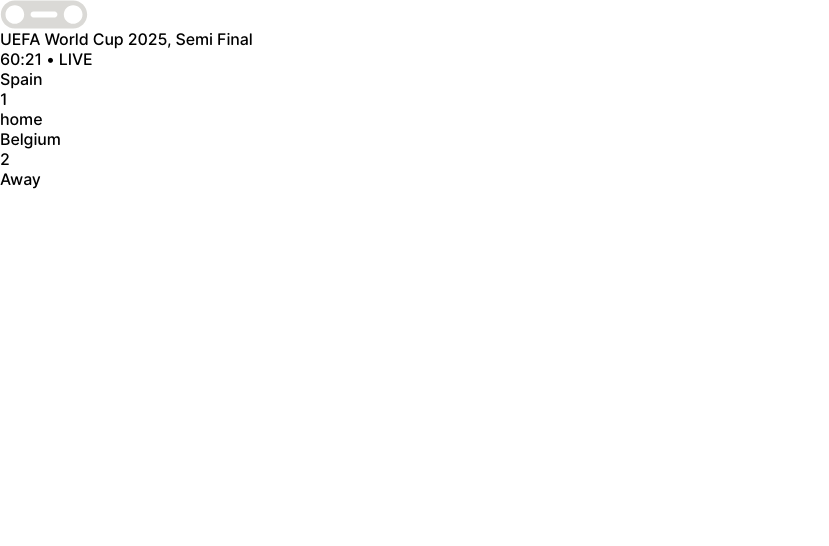
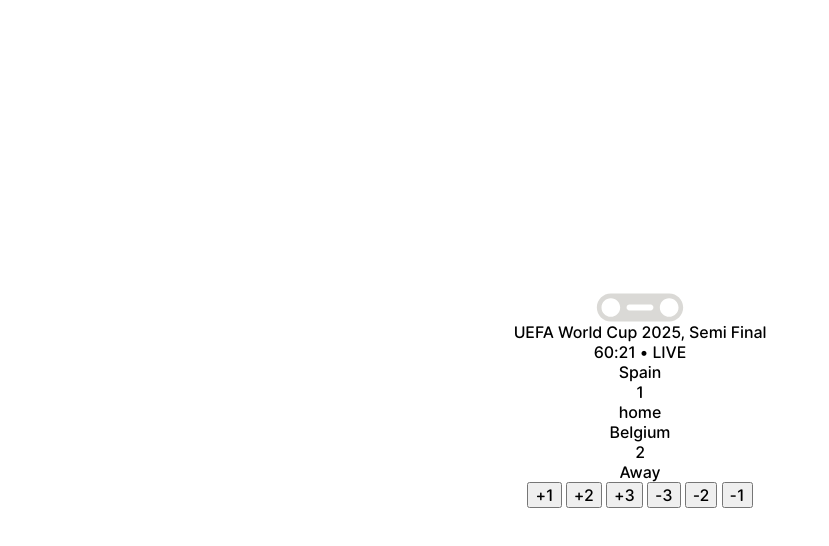
Before and after one commit to matinexpertmode/scoreboard, a website built with webpack: page src/index.html in a window 1280 px wide. Shown: the whole page, without its empty margins (0-829 px from the left). Built offline with nearby package versions, Linux system fonts and the light colour scheme.

Commit message:
html should be done

```diff
--- a/src/index.html
+++ b/src/index.html
@@ -46,7 +46,14 @@
               </div>
           </div>
         </div>
-        <div class="button-container"></div>
+        <div class="button-group">
+          <button class="plus">+1</button>
+          <button class="plus">+2</button>
+          <button class="plus">+3</button>
+          <button class="minus">-3</button>
+          <button class="minus">-2</button>
+          <button class="minus">-1</button>
+        </div>
       </div>
     </div>
   </body>
--- a/src/styles.css
+++ b/src/styles.css
@@ -119,9 +119,11 @@
    ========================================================================== */
 
 /* Create a root stacking context */
-.main-container {
+#main-container {
   display: flex;
-  flex-direction: row;
+  flex-direction: column;
   align-items: center;
   justify-content: center;
+  min-height: 100vh;
+  text-align: center;
 }
```
